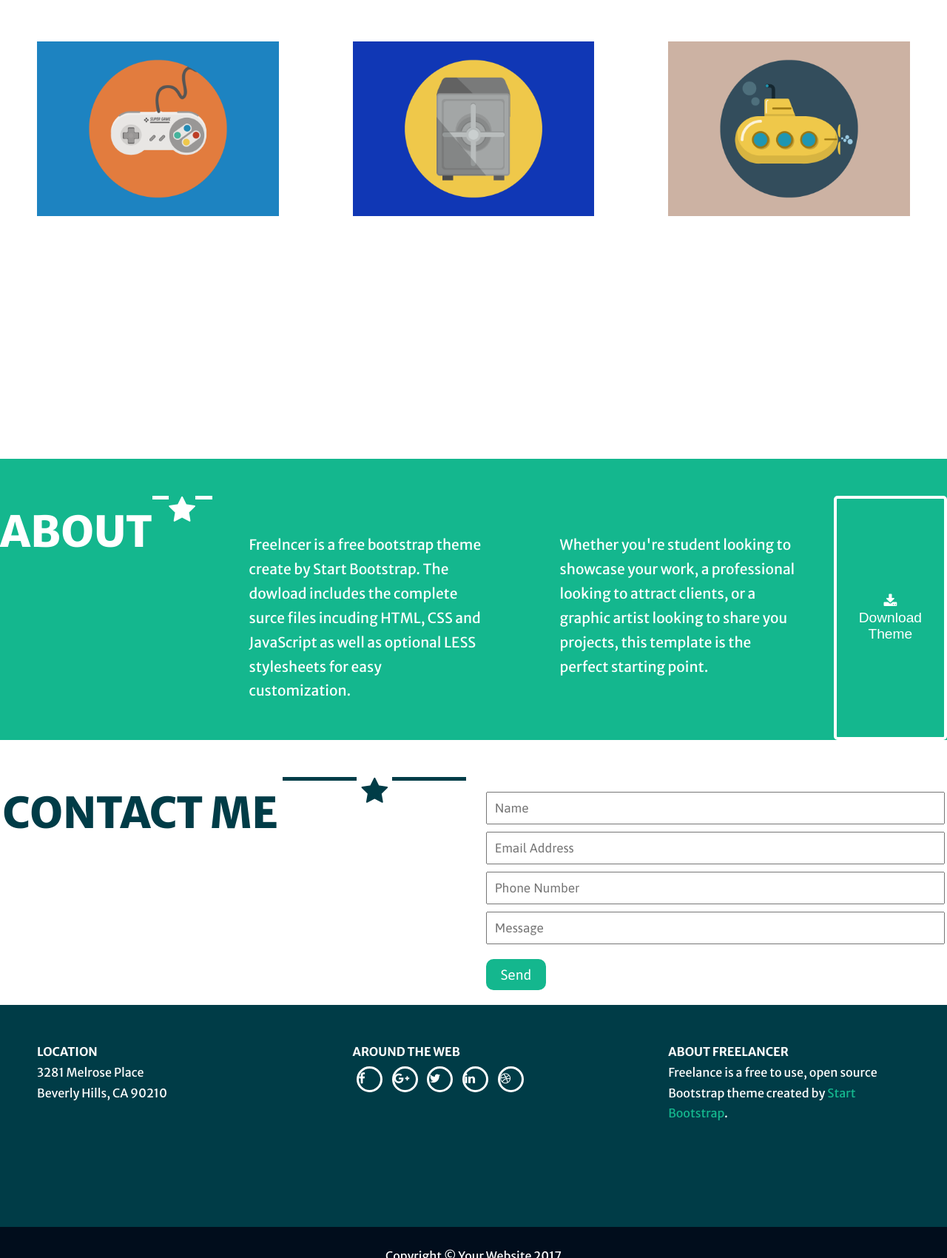
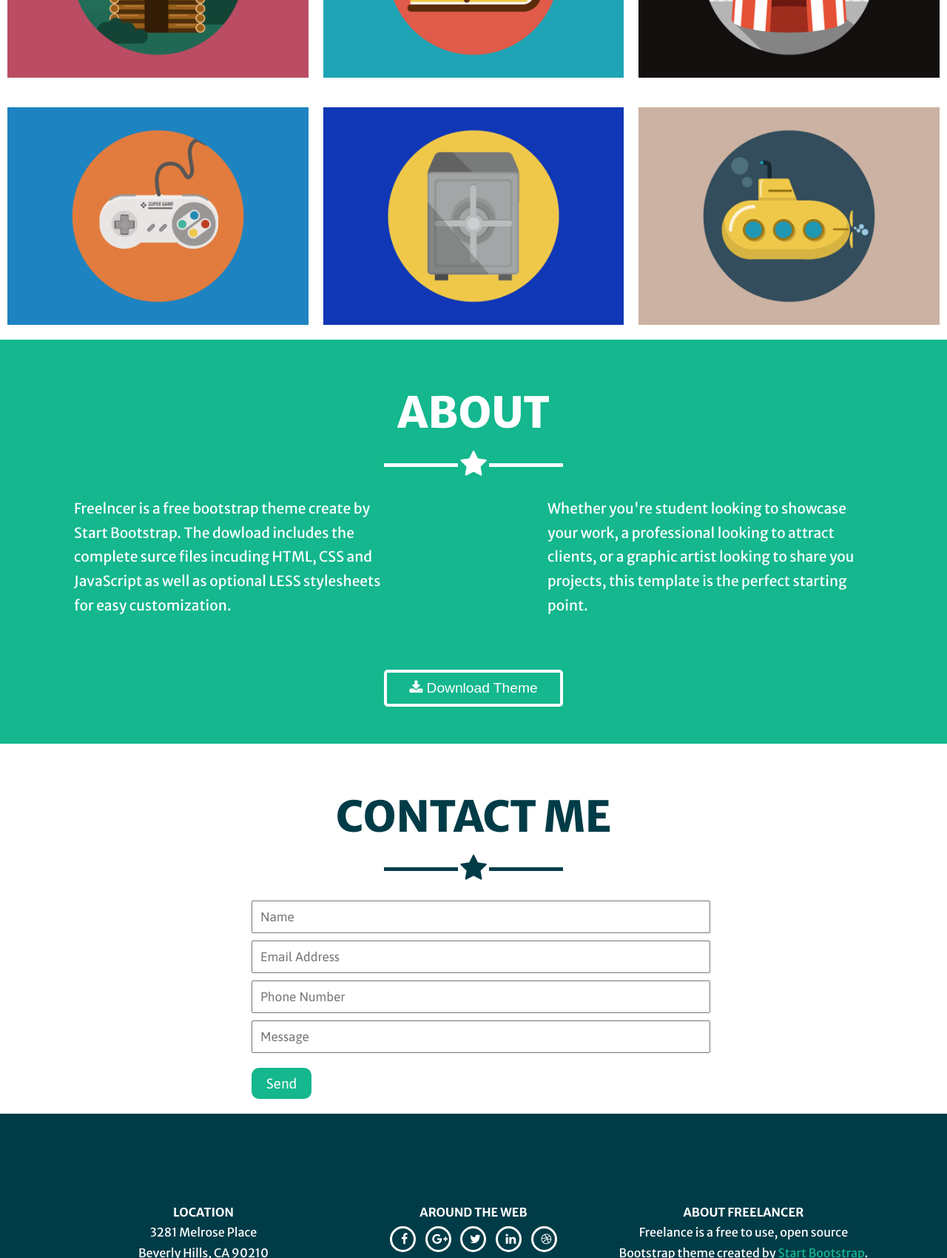
Before and after one commit to aledriandev/Freelancer-FLexBox, a plain HTML site: page index.html in a window 1280 px wide. Shown: the part 1100-2800 px from the top of the page at 74% size. Drawn offline with Linux system fonts and the light colour scheme; a web font is replaced by a local one.

Commit message:
FlexBox completo

```diff
--- a/css/common.css
+++ b/css/common.css
@@ -1,34 +1,7 @@
 /*
  * Estilos reutilizables
  */
-[class*="col-"]{
-	min-height: 30px;
-	padding: 50px;
-	float: left;
-}
 
-.row:before, .row:after{
-	content: " ";
-	display: table;
-}
-
-.row: after{
-	clear: both;
-}
-
-
-.col-1 {width: 8.33%;}
-.col-2 {width: 16.66%;}
-.col-3 {width: 25%;}
-.col-4 {width: 33.33%;}
-.col-5 {width: 41.66%;}
-.col-6 {width: 50%;}
-.col-7 {width: 58.33%;}
-.col-8 {width: 66.66%;}
-.col-9 {width: 75%;}
-.col-10 {width: 83.33%;}
-.col-11 {width: 91.66%;}
-.col-12 {width: 100%;}
 
 .link{
   font-weight: 700;
--- a/css/main.css
+++ b/css/main.css
@@ -72,7 +72,6 @@ h2{
 	justify-content: flex-start;
 }
 .menu a{
-	display: inline-block;
 	color: #fff;
 	text-align: center;
 	padding: 10px;
@@ -120,6 +119,10 @@ h2{
 	margin-top: 80px;
 }
 
+.star{
+	flex-direction: column;
+}
+
 h1{
 	font-weight: 800;
 	font-size: 300%;
@@ -144,15 +147,26 @@ hr{
 	margin-bottom: 10px;
 }
 
+
+
 #portafolio{
 	background-color: white;
 	color: #003c47;
-	height: 1000px;
-	overflow: hidden;
+
+	justify-content: center;
+    align-items: center;
+ 	flex-direction: column;
 }
 
-#img-portafolio{
-	position: absolute;
+#portafolio.container{
+	justify-content: space-between;
+    flex-wrap: wrap;
+}
+
+.col-4{
+	padding: 20px 10px;
+	width: 33.333%;
+	float: left;
 }
 
 .div-portafolio{
@@ -276,6 +290,21 @@ hr{
 	background-color: #14b78e;
 	overflow: auto;
 	color: white;
+
+	justify-content: center;
+    align-items: center;
+ 	flex-direction: column;
+}
+
+#about.container{
+	justify-content: space-between;
+    flex-wrap: wrap;
+}
+
+.col-6{
+	padding: 20px 100px;
+	width: 50%;
+	float: left;
 }
 
 #download{
@@ -286,6 +315,7 @@ hr{
 	padding: 10px 30px;
 	font-size: 100%;
 	cursor: pointer;
+	margin: 50px;
 }
 
 #download p{
@@ -297,6 +327,16 @@ hr{
 }
 #contact-dates{
 	color:  #003c47;
+
+	justify-content: center;
+    align-items: center;
+ 	flex-direction: column;
+
+}
+
+#contact-dates.container{
+	justify-content: space-between;
+    flex-wrap: wrap;
 }
 
 form{
@@ -330,10 +370,22 @@ form button{
 	color: white;
 	background-color:  #003c47;
 	height: 300px;
+
+	justify-content: center;
+    align-items: center;
+ 	flex-direction: column;
+
+}
+
+#contact-web.container{
+	justify-content: space-between;
+    flex-wrap: wrap;
 }
 
 .content{
 	font-size: 84%;
+	text-align: center;
+	margin-top: 100px;
 }
 
 .content a{
@@ -344,10 +396,12 @@ form button{
 .circle{
 	border: 3px solid white;
 	display: inline-block;
+	padding-left: 5px;
 	width: 35px;
 	height: 35px;
 	margin: 5px;
 	border-radius: 50%;
+	align-content: center;
 }
 
 .col-4 img{
--- a/index.html
+++ b/index.html
@@ -21,31 +21,32 @@
 			<div class="title">
 				<h2>START BOOTSTRAP</h2>
 			</div>
-			<div class="menu">
+			<nav class="menu" class="container">
 				<a id="aPortafolio" href="#portafolio" class="link">PORTAFOLIO</a>
 				<a id="aAbout"	href="#about" class="link">ABOUT</a>
 				<a id="aContact" href="#contact" class="link">CONTACT</a>
-			</div>
+			</nav>
 		</div>
 	</header>
 
-	<section id="presentation">
-		<div class="container presentation1">
+	<section id="presentation" class="container presentation1">
 		<img src="assets/images/profile.png">
 		<h1>START BOOTSTRAP</h1>
+		<div class="star">
 			<hr class="line-white">
 			<span class="fa fa-star fa-2x" aria-hidden="true"></span>
 			<hr class="line-white">
+		</div>
 		<p>Web Developer - Graphic Artist - User Experience Designer</p>
-		</div>
 	</section>
 
-	<section id="portafolio">
-		<div class="container">
+	<section id="portafolio" class="container">
 		<h1>PORTFOLIO</h1>
+		<div class="star">
 			<hr class="line-black">
 			<span class="fa fa-star fa-2x" aria-hidden="true"></span>
 			<hr class="line-black">
+		</div>
 		<div id="img-portafolio"></div>
 			<div id="text-project" style="display:none">
 				<p class='project-text'>Use this area of the page to describe yout project. The icon above is part of a free icon set by <a href='#'>Flat Icons</a>. On their website, you can download their free set with 16 icons, or you can purchase the entire set with 146 icons for onli $12!</p>
@@ -54,12 +55,13 @@
 		</div>
 	</section>
 
-	<section id="about">
-		<div class="container">
+	<section id="about" class="container">
 		<h1>ABOUT</h1>
+		<div class="star">
 			<hr class="line-white">
 			<span class="fa fa-star fa-2x" aria-hidden="true"></span>
 			<hr class="line-white">
+		</div>
 			<div class="row">
 				<p class="text-about col-6">
 					Freelncer is a free bootstrap theme create by Start Bootstrap. The dowload includes the complete surce files incuding HTML, CSS and JavaScript as well as optional LESS stylesheets for easy customization.
@@ -72,15 +74,17 @@
 				<span class="fa fa-download" aria-hidden="true"></span>
 				Download Theme
 			</button>
-		</div>
+
 	</section>
 
 	<section id="contact">
 		<div class="container" id="contact-dates">
 			<h1>CONTACT ME</h1>
+			<div class="star">
 				<hr class="line-black">
 				<span class="fa fa-star fa-2x" aria-hidden="true"></span>
 				<hr class="line-black">
+			</div>
 			<form>
 				<input class="contact-me" type="text" placeholder="Name">
 				<input class="contact-me" type="text" placeholder="Email Address">
```
Lines whose indentation alone changed are shown as unchanged.
